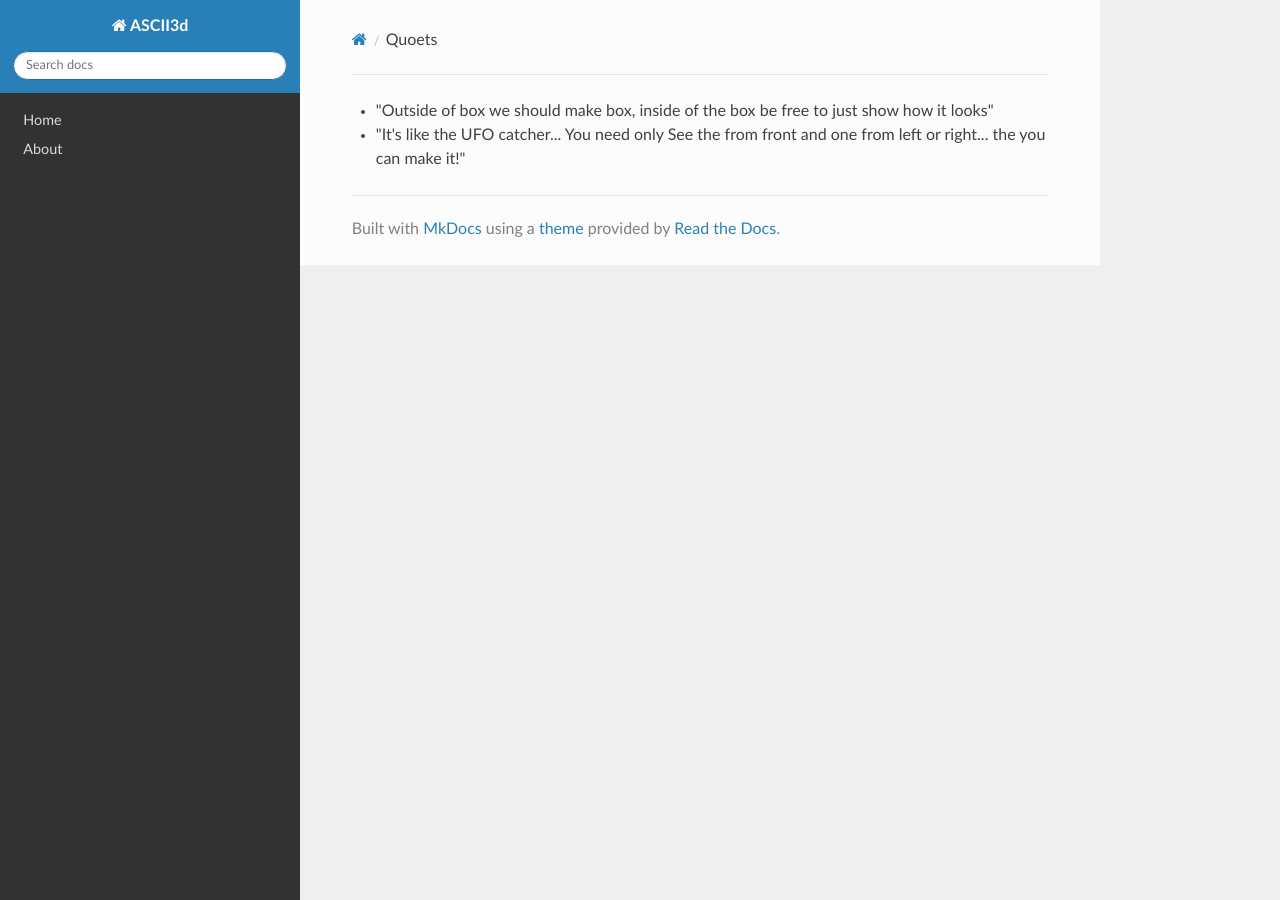
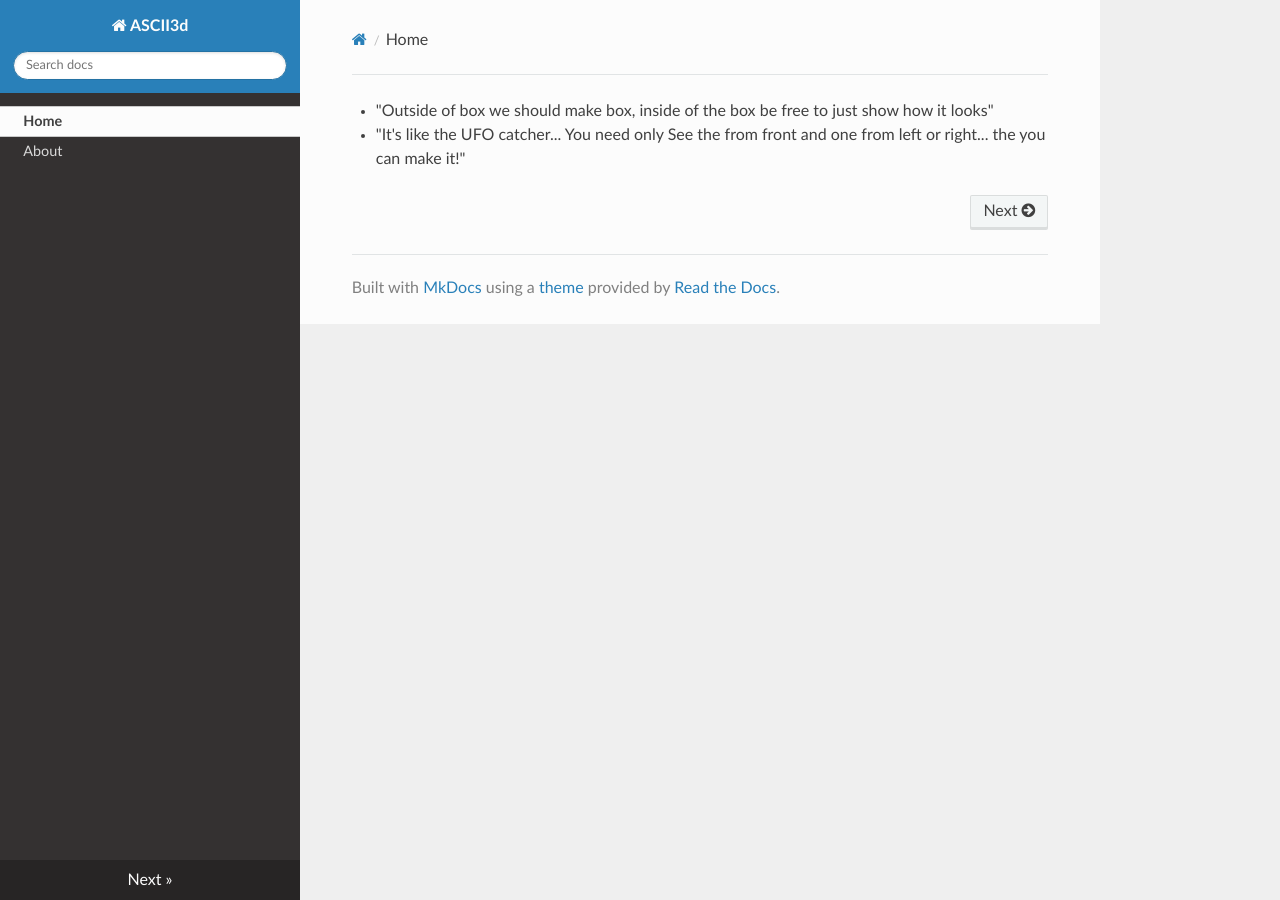
Before and after one commit to mehmannavaz/ASCII3D, an MkDocs documentation site: the page built from docs/09-Tips/quoets.md, in a window 1280 px wide. Built offline with MkDocs 1.6.1, drawn with Linux system fonts in a browser that asks for light colours; nearby versions of some CDN libraries; part of the change alters nothing that is shown.

```diff
--- a/mkdocs.yml
+++ b/mkdocs.yml
@@ -1,5 +1,5 @@
 site_name: ASCII3d
 nav:
-  - Home: index.md
-  - About: about.md
+  - Home: 09-Tips/quoets.md
+  - About: 10-TODO/01-2Sides3dRendering.md
 theme: readthedocs
```
